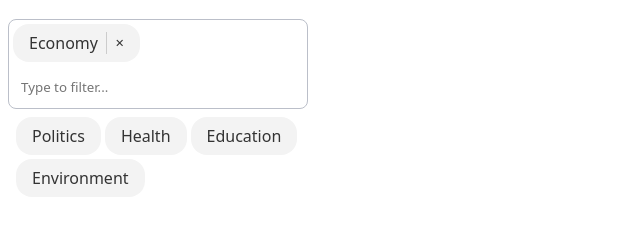
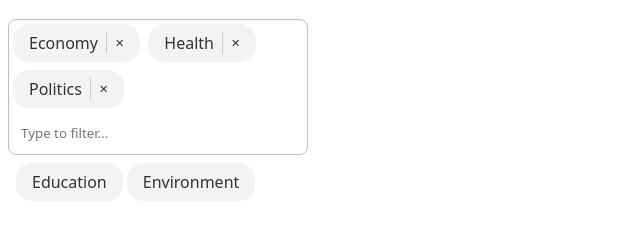
Before and after one commit to izisaurio/outside-tags-selector, a website: page index.html in a window 1280 px wide. Both pictures are taken after a click on the link "Economy". Shown: the part 67-294 px from the top of the page, without its empty margins (0-640 px from the left). Drawn offline with Linux system fonts and the light colour scheme.

Commit message:
Update tag selector component to initialize with default values and improve tag management

```diff
--- a/index.html
+++ b/index.html
@@ -21,7 +21,7 @@
 <body>
     <h1>Tag selector</h1>
     <div class="tags">
-        <input type="text" id="input" placeholder="Go!" />
+        <input type="text" id="input" placeholder="Go!" value="politics,health" />
     </div>
     <script>
         TagSelector.render('input', {
--- a/package.json
+++ b/package.json
@@ -1,6 +1,6 @@
 {
     "name": "outside-tags-selector",
-    "version": "1.0.1",
+    "version": "1.0.2",
     "description": "A simple tag selector with elements outside of the main input.",
     "main": "tag-selector.min.js",
     "scripts": {
--- a/tag-selector.js
+++ b/tag-selector.js
@@ -19,6 +19,7 @@ const TagSelector = {
             ...userOptions,
         }
 
+        let allTags = [];
         let selectedTags = [];
 
         // Change the element to a hidden input
@@ -69,18 +70,34 @@ const TagSelector = {
             removeTagButton.textContent = '✕';
             tagElement.appendChild(removeTagButton);
 
+            //Add tag to collection
+            allTags.push(tagElement);
+
             // Add click event to remove the tag
             tagElement.addEventListener('click', function(ev) {
                 ev.preventDefault();
 
                 if (selectedTags.includes(this.dataset.value)) {
+                    removeTag(this.dataset.value);
+                }
+                else {
+                    addTag(this.dataset.value);
+                }
+            });
+        });
+
+        //Remove tag
+        const removeTag = (value) => {
             // Remove the tag from the selected tags
-                    selectedTags = selectedTags.filter(tag => tag !== this.dataset.value);
+            selectedTags = selectedTags.filter(tag => tag !== value);
+
+            //Get the tag element
+            const tagElement = allTags.find(t => t.dataset.value == value);
 
             // Remove the tag element from the container
-                    this.remove();
+            tagElement.remove();
 
-                    this.classList.remove('is-tag-selector-selected');
+            tagElement.classList.remove('is-tag-selector-selected');
 
             // Update the hidden input value
             element.value = selectedTags.join(options.delimiter);
@@ -88,28 +105,35 @@ const TagSelector = {
             // Update tags container
             tagsContainer.appendChild(tagElement);
         }
-                else {
+
+        //Add tag
+        const addTag = (value) => {
             // Add the tag to the selected tags
-                    selectedTags = [...selectedTags, this.dataset.value];
+            selectedTags = [...selectedTags, value];
 
-                    // Remove the tag element from the container
-                    this.remove();
-
-                    this.classList.add('is-tag-selector-selected');
+            //Get the tag element
+            const tagElement = allTags.find(t => t.dataset.value == value);
 
             // Update the hidden input value
             element.value = selectedTags.join(options.delimiter);
+
+            // Remove the tag element from the container
+            tagElement.remove();
+
+            tagElement.classList.add('is-tag-selector-selected');
 
             // Update tags container
             input.prepend(tagElement);
         }
 
-                console.log(element.value);
-            });
-        });
-
         // Insert input and container into body after the element
         element.parentNode.insertBefore(tagsContainer, element.nextSibling);
         element.parentNode.insertBefore(input, element.nextSibling);
+
+        // Get element default values and add the tags
+        const defaultValues = element.value.split(',').filter(v => v != '');
+        for (let key in defaultValues) {
+            addTag(defaultValues[key]);
+        }
     }
 };
```
Also changed, not shown: tag-selector.min.js. Lines whose indentation alone changed are shown as unchanged.
